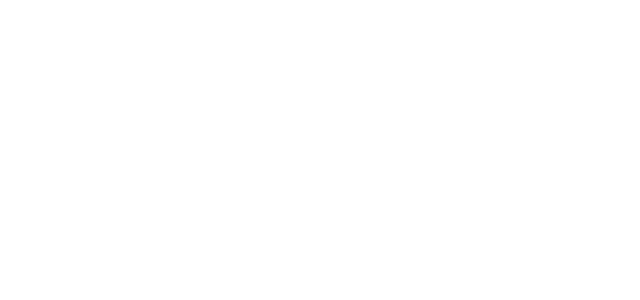
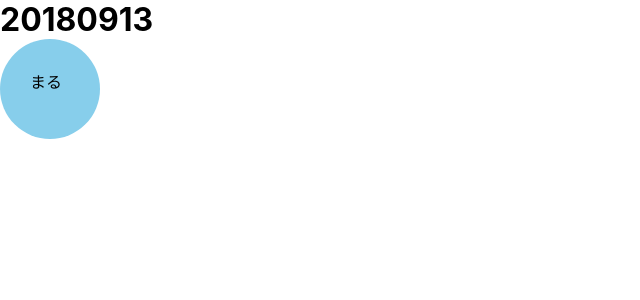
Before and after one commit to YukaKadokura/freespace, a Nuxt app: page /day/2018/09/13 in a window 1280 px wide. Before the commit this address had no page. Shown: the top 300 px of the page, without its empty margins (0-640 px from the left). Built offline with nearby package versions, Linux system fonts and the light colour scheme.

Commit message:
20180913分のページの作成。

```diff
--- /dev/null
+++ b/pages/day/2018/09/13.vue
@@ -0,0 +1,28 @@
+<template>
+    <div>
+        <h1>{{ title }}</h1>
+        <div class="circle">
+        まる
+        </div>
+    </div>
+</template>
+
+<script>
+export default{
+    data(){
+        return{
+            title:"20180913"
+        }
+    }
+}
+</script>
+
+<style scoped>
+.circle{
+    width:100px;
+    height:100px;
+    padding:30px;
+    border-radius:50%;
+    background:skyblue;
+}
+</style>
--- a/pages/index.vue
+++ b/pages/index.vue
@@ -7,6 +7,7 @@
     <div class="content">
       <div class="day">
         <p>201809</p>
+        <v-btn small nuxt-link to="/day/2018/09/13">20180913</v-btn>
         <v-btn small nuxt-link to="/day/2018/09/12">20180912</v-btn>
         <v-btn small nuxt-link to="/day/2018/09/11">20180911</v-btn>
         <v-btn small nuxt-link to="/day/2018/09/10">20180910</v-btn>
```
